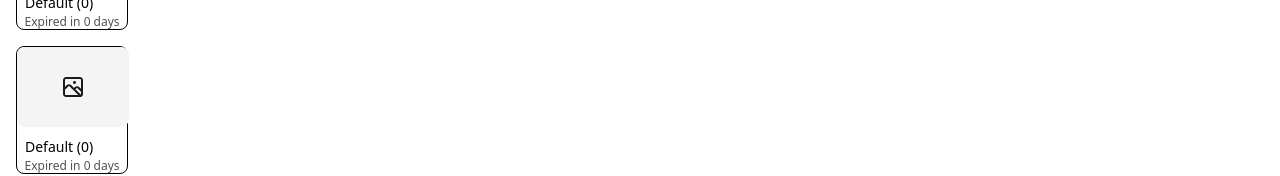
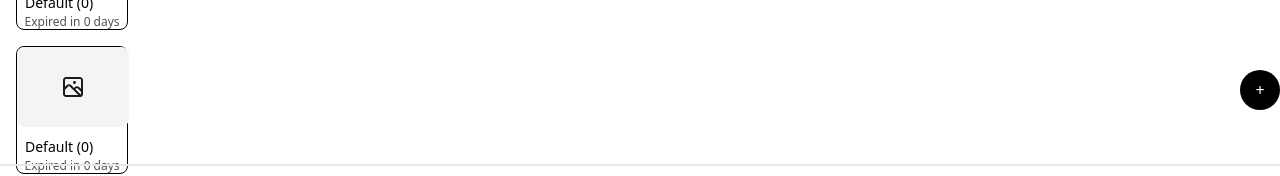
Before and after one commit to WebmasterCamp/ywc19-hackathon-e, a SvelteKit app: page /fridge in a window 1280 px wide. Shown: the part 634-810 px from the top of the page. Built offline with nearby package versions, Linux system fonts and the light colour scheme.

Commit message:
add interface

```diff
--- a/src/routes/fridge/+page.svelte
+++ b/src/routes/fridge/+page.svelte
@@ -13,8 +13,8 @@
     </div>
     <div class="flex space-x-3 px-4">
       <a href="/">Meat</a>
-      <a>Vegetable</a>
-      <a>Dairy</a>
+      <a href="/">Vegetable</a>
+      <a href="/">Dairy</a>
     </div>
     <div class="flex flex-col">
       <div class="w-screen bg-gray-200 px-4">
@@ -37,5 +37,8 @@
         <ItemBox imageBox="/Image.svg" />
       </div>
     </div>
-    <div class="rounded-full w-20 h-20 bg-black">+</div>
+    <div class="rounded-full w-10 h-10 bg-black fixed bottom-14 right-0 flex justify-center items-center">
+      <a class="text-white" href="/fridge/food">+</a>
+    </div>
+    <nav class="fixed bottom-0 w-screen border-t-2 border-"></nav>
   </div>
```
Also changed, not shown: src/lib/model/model.ts (added, +12 -0 lines).
